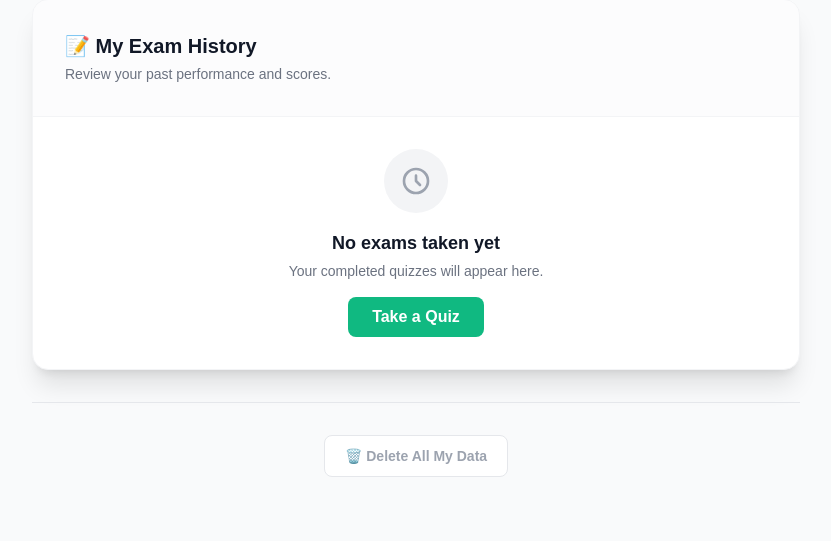
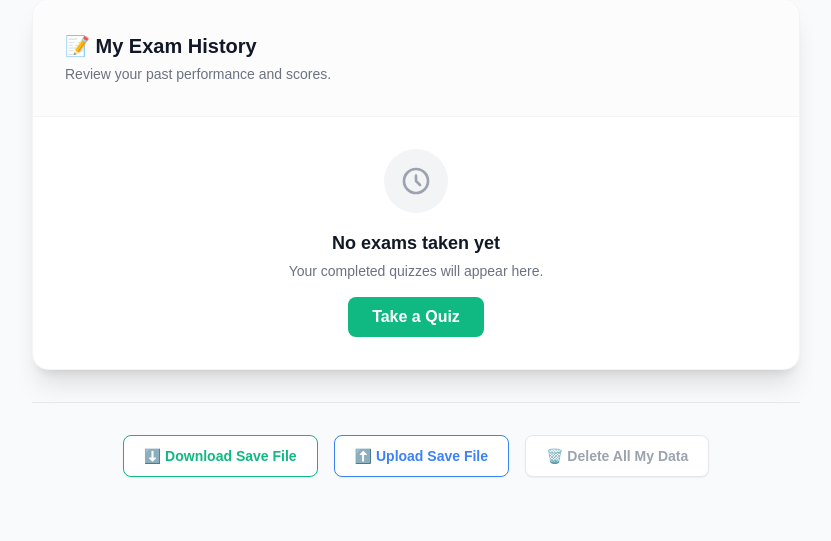
Before and after one commit to MyMaster773/GrowGrade, a Flask app: page /profile in a window 1280 px wide. Shown: the part 291-832 px from the top of the page, without its empty margins (224-1055 px from the left). Run offline with Flask 3, Linux system fonts and the light colour scheme; some libraries are stand-ins or nearby versions; some web fonts are replaced.

Commit message:
Upload Download

```diff
--- a/templates/profile.html
+++ b/templates/profile.html
@@ -66,8 +66,17 @@
                     </div>
             </div>
 
-            <div class="text-center pt-8 border-t border-gray-200 mt-8">
-                <button id="delete-data-btn" class="px-5 py-2.5 bg-white text-gray-400 text-sm font-bold rounded-lg border border-gray-200 hover:bg-red-500 hover:text-white hover:border-red-500 transition-colors duration-300">
+            <div class="flex flex-wrap justify-center gap-4 pt-8 border-t border-gray-200 mt-8">
+                <button id="download-data-btn" class="px-5 py-2.5 bg-white text-brand-green text-sm font-bold rounded-lg border border-brand-green hover:bg-brand-green hover:text-white transition-colors duration-300 shadow-sm">
+                    ⬇️ Download Save File
+                </button>
+
+                <label class="px-5 py-2.5 bg-white text-brand-blue text-sm font-bold rounded-lg border border-brand-blue hover:bg-brand-blue hover:text-white transition-colors duration-300 shadow-sm cursor-pointer">
+                    ⬆️ Upload Save File
+                    <input type="file" id="upload-data-input" class="hidden" accept=".json">
+                </label>
+
+                <button id="delete-data-btn" class="px-5 py-2.5 bg-white text-gray-400 text-sm font-bold rounded-lg border border-gray-200 hover:bg-red-500 hover:text-white hover:border-red-500 transition-colors duration-300 shadow-sm">
                     🗑️ Delete All My Data
                 </button>
             </div>
@@ -167,6 +176,74 @@
                     window.location.reload();
                 }
             });
+
+            // --- 5. Handle Download Data (Export) ---
+            const downloadBtn = document.getElementById('download-data-btn');
+            downloadBtn.addEventListener('click', () => {
+                // Gather all relevant local storage data
+                const saveData = {
+                    userName: localStorage.getItem('userName'),
+                    savedGrade: localStorage.getItem('savedGrade'),
+                    examHistory: localStorage.getItem('examHistory')
+                };
+
+                // Create a Blob from the JSON data
+                const blob = new Blob([JSON.stringify(saveData, null, 2)], { type: 'application/json' });
+                const url = URL.createObjectURL(blob);
+
+                // Create a temporary link to trigger the download
+                const a = document.createElement('a');
+                a.href = url;
+                a.download = 'growgrade_save_data.json';
+                document.body.appendChild(a);
+                a.click();
+
+                // Cleanup
+                document.body.removeChild(a);
+                URL.revokeObjectURL(url);
+            });
+
+            // --- 6. Handle Upload Data (Import) ---
+            const uploadInput = document.getElementById('upload-data-input');
+            uploadInput.addEventListener('change', (event) => {
+                const file = event.target.files[0];
+                if (!file) return;
+
+                const reader = new FileReader();
+                reader.onload = (e) => {
+                    try {
+                        const importedData = JSON.parse(e.target.result);
+
+                        // Basic validation to ensure it's a JSON object
+                        if (typeof importedData === 'object' && importedData !== null) {
+
+                            // Restore data if it exists in the uploaded file
+                            if (importedData.userName !== undefined && importedData.userName !== null) {
+                                localStorage.setItem('userName', importedData.userName);
+                            }
+                            if (importedData.savedGrade !== undefined && importedData.savedGrade !== null) {
+                                localStorage.setItem('savedGrade', importedData.savedGrade);
+                            }
+                            if (importedData.examHistory !== undefined && importedData.examHistory !== null) {
+                                localStorage.setItem('examHistory', importedData.examHistory);
+                            }
+
+                            alert('Save data loaded successfully!');
+                            window.location.reload(); // Reload to reflect new data
+                        } else {
+                            alert('Invalid save file format.');
+                        }
+                    } catch (error) {
+                        alert('Error reading save file. Please make sure it is a valid GrowGrade JSON file.');
+                        console.error('Error parsing JSON:', error);
+                    }
+
+                    // Reset the file input so the same file can be selected again if needed
+                    uploadInput.value = '';
+                };
+
+                reader.readAsText(file);
+            });
         });
     </script>
 </body>
```
